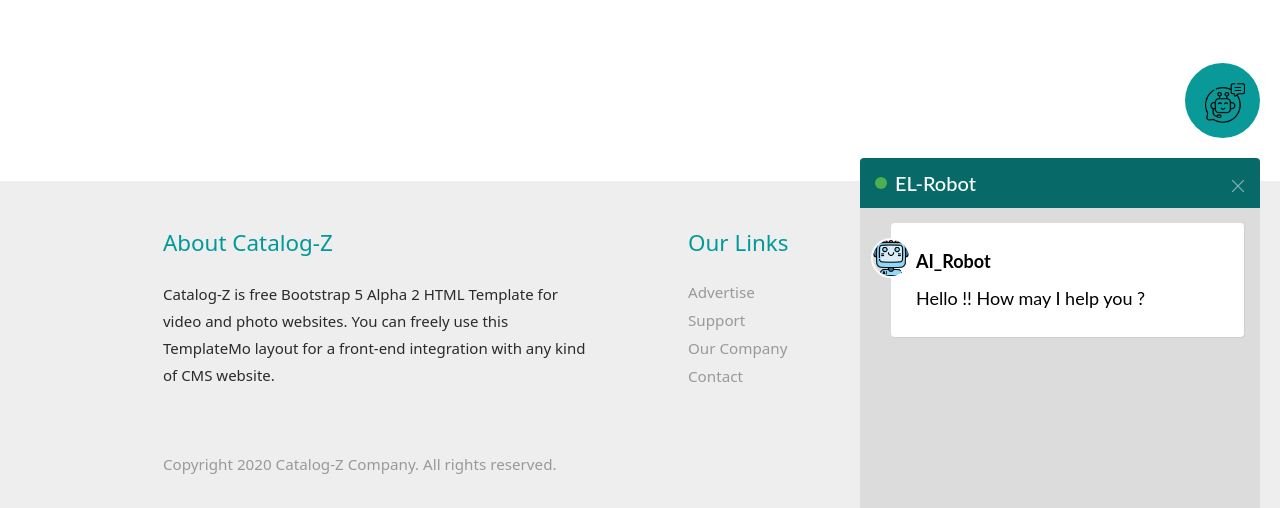
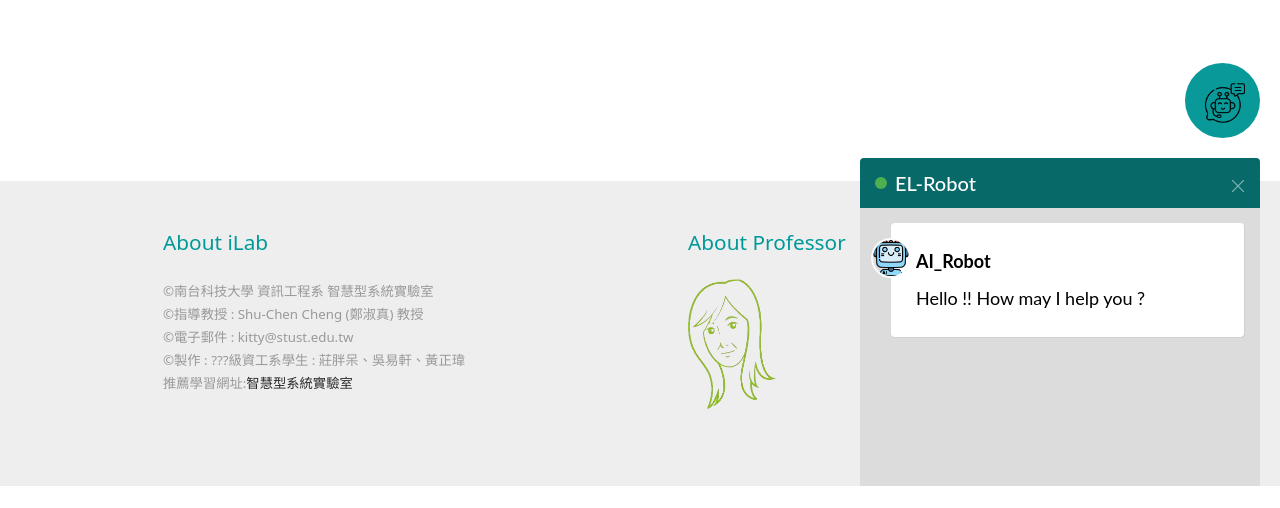
Before and after one commit to Night2155/Web, a Flask app: template templates/All_Video_Page.html in a window 1280 px wide. Shown: the part 642-1150 px from the top of the page. After the commit the page ends 1128 px from the top, so only its background shows below. Run offline with Flask 2, Linux system fonts and the light colour scheme; the template is opened without the code that fills it, so the values that code supplies are empty; some libraries are stand-ins or nearby versions.

Commit message:
add_footer

```diff
--- a/static/css/templatemo-style.css
+++ b/static/css/templatemo-style.css
@@ -466,7 +466,7 @@ figure.effect-ming:hover img { opacity: 0.4; }
 }
 
 .tm-footer { font-size: 0.95rem; }
-.tm-footer-title { font-size: 1.4rem; }
+.tm-footer-title { font-size: 1.3rem; }
 
 /* Videos */
 #tm-video-container {
@@ -591,6 +591,11 @@ select:not([multiple]) {
     opacity: 1; /* Firefox */
 }
 
+.img-style {
+    width: 88px;
+    height: 130px;
+}
+
 @media (max-width: 991px) {
     .navbar-collapse {
         position: fixed;
--- a/templates/All_Video_Page.html
+++ b/templates/All_Video_Page.html
@@ -325,72 +325,47 @@
       <div class="container-fluid tm-container-small">
         <div class="row">
           <div class="col-lg-6 col-md-12 col-12 px-5 mb-5">
-            <h3 class="tm-text-primary mb-4 tm-footer-title">
-              About Catalog-Z
-            </h3>
-            <p>
-              Catalog-Z is free
-              <a rel="sponsored" href="https://v5.getbootstrap.com/"
-                >Bootstrap 5</a
-              >
-              Alpha 2 HTML Template for video and photo websites. You can freely
-              use this TemplateMo layout for a front-end integration with any
-              kind of CMS website.
-            </p>
+            <h3 class="tm-text-primary mb-4 tm-footer-title">About iLab</h3>
+            <small class="block">©南台科技大學 資訊工程系 智慧型系統實驗室</small>
+            <br>
+            <small class="block">©指導教授 : Shu-Chen Cheng (鄭淑真) 教授</small>
+            <br>
+            <small class="block">©電子郵件 : kitty@stust.edu.tw</small>
+            <br>
+            <small class="block">©製作 : ???級資工系學生 : 莊胖呆、吳易軒、黃正瑋</small>
+            <br>
+            <small class="block">推薦學習網址:<a href="https://ilearning.csie.stust.edu.tw/" target="_blank">智慧型系統實驗室</a></small>
           </div>
           <div class="col-lg-3 col-md-6 col-sm-6 col-12 px-5 mb-5">
-            <h3 class="tm-text-primary mb-4 tm-footer-title">Our Links</h3>
+            <h3 class="tm-text-primary mb-4 tm-footer-title">About Professor</h3>
             <ul class="tm-footer-links pl-0">
-              <li><a href="#">Advertise</a></li>
-              <li><a href="#">Support</a></li>
-              <li><a href="#">Our Company</a></li>
-              <li><a href="#">Contact</a></li>
+              <a href="https://ilearning.csie.stust.edu.tw/Kitty/" target="_blank"><img src="../static/img/kitty.png" class="img-style"></a>
             </ul>
           </div>
           <div class="col-lg-3 col-md-6 col-sm-6 col-12 px-5 mb-5">
             <ul class="tm-social-links d-flex justify-content-end pl-0 mb-5">
-              <li class="mb-2">
-                <a href="https://facebook.com"
-                  ><i class="fab fa-facebook"></i
-                ></a>
-              </li>
-              <li class="mb-2">
-                <a href="https://twitter.com"><i class="fab fa-twitter"></i></a>
-              </li>
-              <li class="mb-2">
-                <a href="https://instagram.com"
-                  ><i class="fab fa-instagram"></i
-                ></a>
-              </li>
-              <li class="mb-2">
-                <a href="https://pinterest.com"
-                  ><i class="fab fa-pinterest"></i
-                ></a>
-              </li>
+              <li class="mb-2"><a href="https://www.facebook.com/kitty.cheng.9406"><i class="fab fa-facebook"></i></a></li>
+              <li class="mb-2"><a href="https://ilearning.csie.stust.edu.tw/"><svg xmlns="http://www.w3.org/2000/svg" width="16" height="16" fill="currentColor" class="bi bi-hand-thumbs-up-fill" viewBox="0 0 16 16">
+                <path d="M6.956 1.745C7.021.81 7.908.087 8.864.325l.261.066c.463.116.874.456 1.012.965.22.816.533 2.511.062 4.51a9.84 9.84 0 0 1 .443-.051c.713-.065 1.669-.072 2.516.21.518.173.994.681 1.2 1.273.184.532.16 1.162-.234 1.733.058.119.103.242.138.363.077.27.113.567.113.856 0 .289-.036.586-.113.856-.039.135-.09.273-.16.404.169.387.107.819-.003 1.148a3.163 3.163 0 0 1-.488.901c.054.152.076.312.076.465 0 .305-.089.625-.253.912C13.1 15.522 12.437 16 11.5 16H8c-.605 0-1.07-.081-1.466-.218a4.82 4.82 0 0 1-.97-.484l-.048-.03c-.504-.307-.999-.609-2.068-.722C2.682 14.464 2 13.846 2 13V9c0-.85.685-1.432 1.357-1.615.849-.232 1.574-.787 2.132-1.41.56-.627.914-1.28 1.039-1.639.199-.575.356-1.539.428-2.59z"/>
+              </svg></a></li>
+              <li class="mb-2"><a href="https://csie.stust.edu.tw/"><svg xmlns="http://www.w3.org/2000/svg" width="16" height="16" fill="currentColor" class="bi bi-house" viewBox="0 0 16 16">
+                <path d="M8.707 1.5a1 1 0 0 0-1.414 0L.646 8.146a.5.5 0 0 0 .708.708L2 8.207V13.5A1.5 1.5 0 0 0 3.5 15h9a1.5 1.5 0 0 0 1.5-1.5V8.207l.646.647a.5.5 0 0 0 .708-.708L13 5.793V2.5a.5.5 0 0 0-.5-.5h-1a.5.5 0 0 0-.5.5v1.293L8.707 1.5ZM13 7.207V13.5a.5.5 0 0 1-.5.5h-9a.5.5 0 0 1-.5-.5V7.207l5-5 5 5Z"/>
+              </svg></a></li>
+              <!-- <li class="mb-2"><a href="https://pinterest.com"><i class="fab fa-pinterest"></i></a></li> -->
             </ul>
-            <a href="#" class="tm-text-gray text-right d-block mb-2"
-              >Terms of Use</a
-            >
-            <a href="#" class="tm-text-gray text-right d-block"
-              >Privacy Policy</a
-            >
+            <!-- <a href="#" class="tm-text-gray text-right d-block mb-2">Terms of Use</a>
+            <a href="#" class="tm-text-gray text-right d-block">Privacy Policy</a> -->
           </div>
         </div>
-        <div class="row">
+        <!-- <div class="row">
           <div class="col-lg-8 col-md-7 col-12 px-5 mb-3">
             Copyright 2020 Catalog-Z Company. All rights reserved.
           </div>
           <div class="col-lg-4 col-md-5 col-12 px-5 text-right">
-            Designed by
-            <a
-              href="https://templatemo.com"
-              class="tm-text-gray"
-              rel="sponsored"
-              target="_parent"
-              >TemplateMo</a
-            >
+            Designed by <a href="https://templatemo.com" class="tm-text-gray" rel="sponsored"
+              target="_parent">TemplateMo</a>
           </div>
-        </div>
+        </div> -->
       </div>
     </footer>
     <script src="/static/vendor/bootstrap/js/bootstrap.bundle.min.js"></script>
```
Also changed, not shown: templates/HomePage.html (+24 -17 lines), static/img/kitty.png (added).
